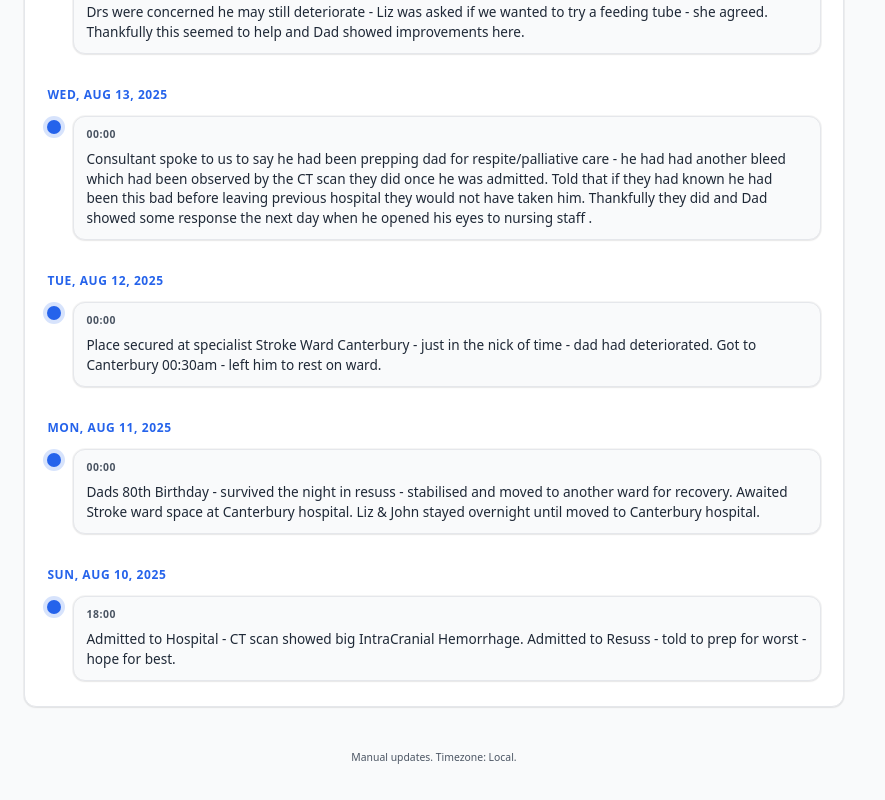
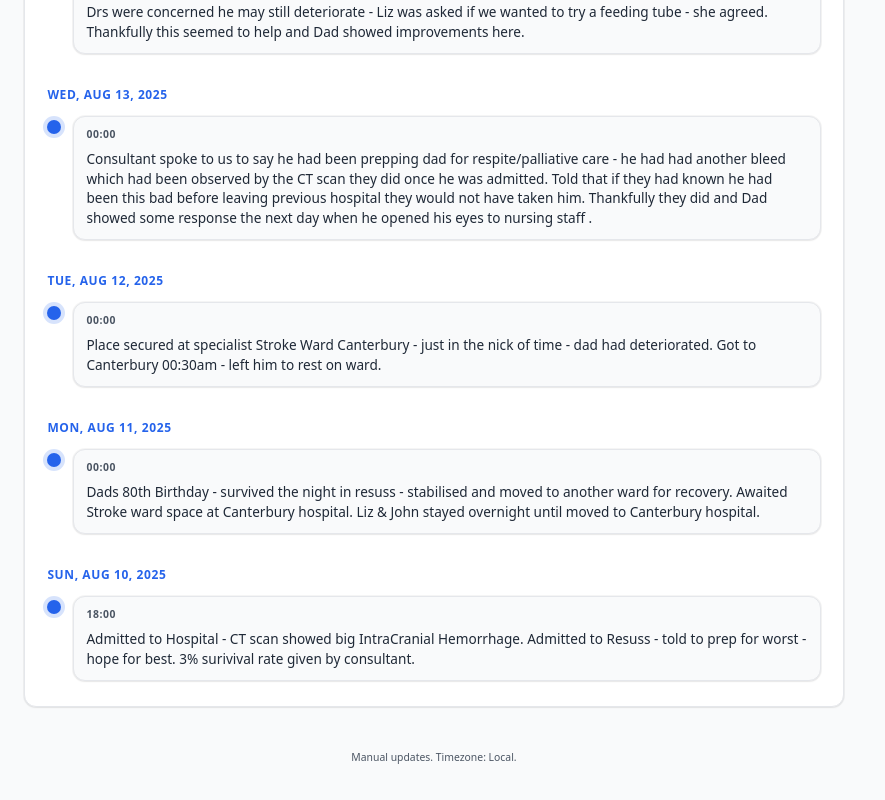
Before and after one commit to johnpwise/al-update-app, a React (Vite) app: page / in a window 1280 px wide. Shown: the part 2372-3172 px from the top of the page, without its empty margins (0-885 px from the left). Built offline with nearby package versions, Linux system fonts and the light colour scheme.

Commit message:
amended - added another comment

```diff
--- a/src/App.tsx
+++ b/src/App.tsx
@@ -23,7 +23,7 @@ function App() {
     { id: 4, date: '2025-08-13', time: '00:00', text: 'Consultant spoke to us to say he had been prepping dad for respite/palliative care - he had had another bleed which had been observed by the CT scan they did once he was admitted. Told that if they had known he had been this bad before leaving previous hospital they would not have taken him. Thankfully they did and Dad showed some response the next day when he opened his eyes to nursing staff .' },
     { id: 3, date: '2025-08-12', time: '00:00', text: 'Place secured at specialist Stroke Ward Canterbury - just in the nick of time - dad had deteriorated. Got to Canterbury 00:30am - left him to rest on ward.' },
     { id: 2, date: '2025-08-11', time: '00:00', text: 'Dads 80th Birthday - survived the night in resuss - stabilised and moved to another ward for recovery. Awaited Stroke ward space at Canterbury hospital. Liz & John stayed overnight until moved to Canterbury hospital.' },
-    { id: 1, date: '2025-08-10', time: '18:00', text: 'Admitted to Hospital - CT scan showed big IntraCranial Hemorrhage. Admitted to Resuss - told to prep for worst - hope for best.' }
+    { id: 1, date: '2025-08-10', time: '18:00', text: 'Admitted to Hospital - CT scan showed big IntraCranial Hemorrhage. Admitted to Resuss - told to prep for worst - hope for best. 3% surivival rate given by consultant.' }
   ]
 
   const [dark, setDark] = useState(false)
```
